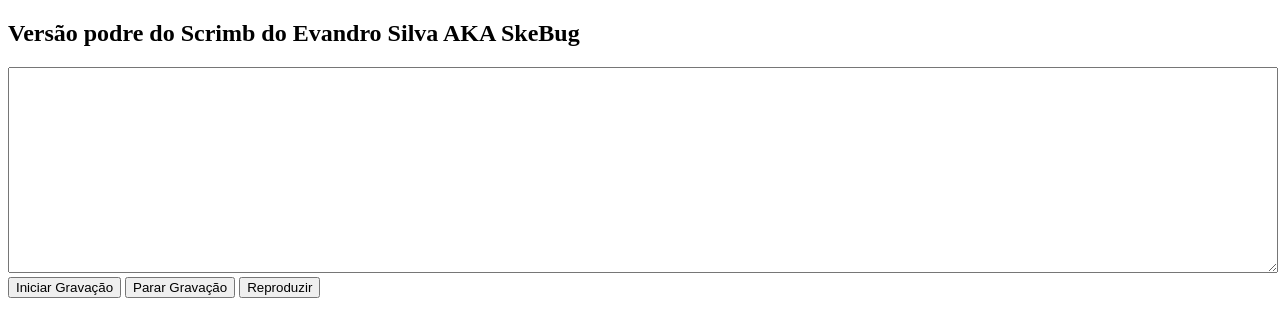
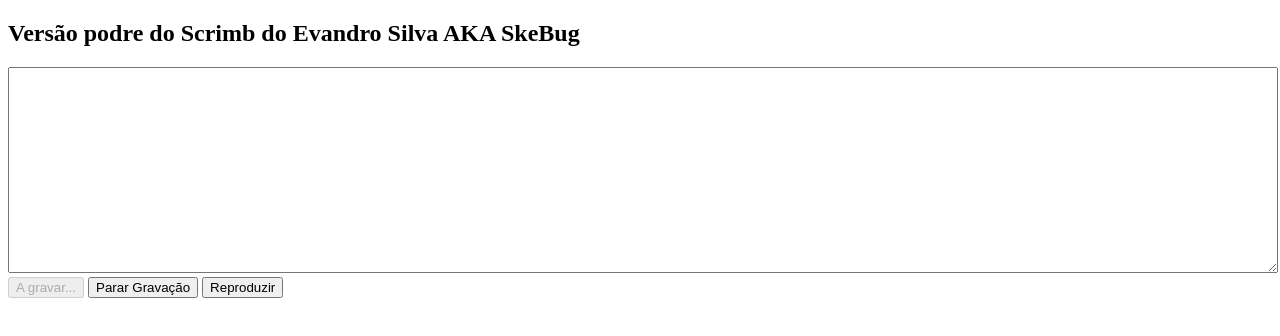
Before and after one commit to SkeBug/events-player, a plain HTML site: page index.html in a window 1280 px wide. Both pictures are taken after a click on the button "Iniciar Gravação". Drawn offline with Linux system fonts and the light colour scheme.

Commit message:
disable startRecord

```diff
--- a/index.html
+++ b/index.html
@@ -4,12 +4,10 @@
 <body>
     <h2>Versão podre do Scrimb do Evandro Silva AKA SkeBug</h2>
     <textarea id="code-editor" style="width:100%;height:200px"></textarea>
-    <button onclick="startRecording()">Iniciar Gravação</button>
-    <button onclick="stopRecording()">Parar Gravação</button>
-    <button onclick="replay()">Reproduzir</button>
+    <button onclick="startRecording()" id="startButton">Iniciar Gravação</button>
+    <button onclick="stopRecording()" id="stopButton">Parar Gravação</button>
+    <button onclick="replay()" id="replayButton">Reproduzir</button>
 
-    <!-- Adicionando o arquivo JavaScript -->
-    <!-- <script src="script.js"></script> -->
     <script>
         let events = [];
         let isRecording = false;
@@ -19,11 +17,18 @@
             events = []; // Limpa qualquer gravação anterior
             isRecording = true;
             startTime = Date.now();
+            startButton.disabled = true; // Desabilita o botão de iniciar gravação
+            stopButton.disabled = false; // Habilita o botão de parar gravação
+            document.getElementById('startButton').textContent = 'A gravar...';
+            replayButton.textContent = 'Reproduzir'; // Reset o texto do botão de reproduzir
             console.log('Gravação iniciada');
         }
 
         function stopRecording() {
             isRecording = false;
+            startButton.disabled = false; // Habilita o botão de iniciar gravação
+            document.getElementById('startButton').textContent = 'Iniciar Gravação';
+            replayButton.textContent = `Reproduzir (${events.length} eventos)`;
             console.log('Gravação parada');
         }
 
@@ -48,10 +53,10 @@
                 console.log(event);
             } else {
                 currentIndex = 0; // Reset index for next replay
+                replayButton.textContent = 'Reproduzir'; // Reset o texto do botão de reproduzir
                 console.log('Reprodução finalizada');
             }
         }
-
     </script>
 </body>
 
```
